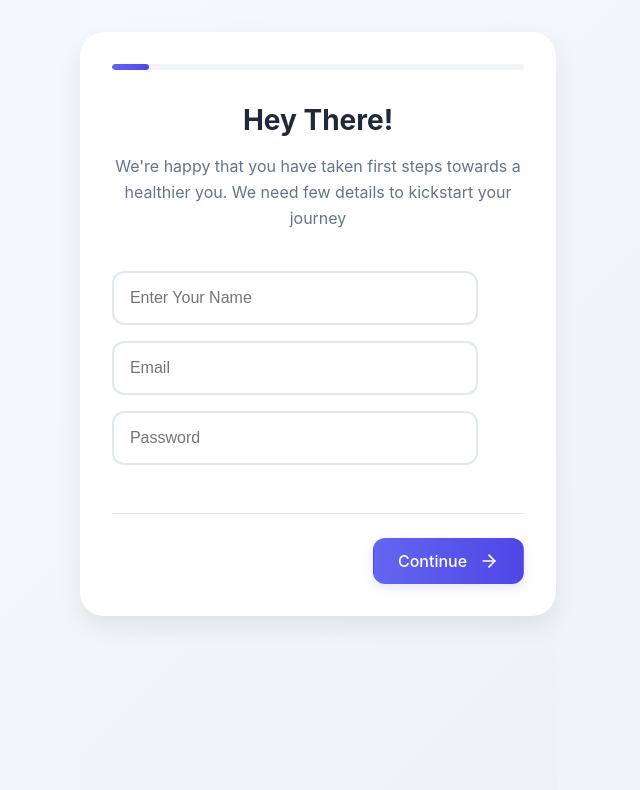
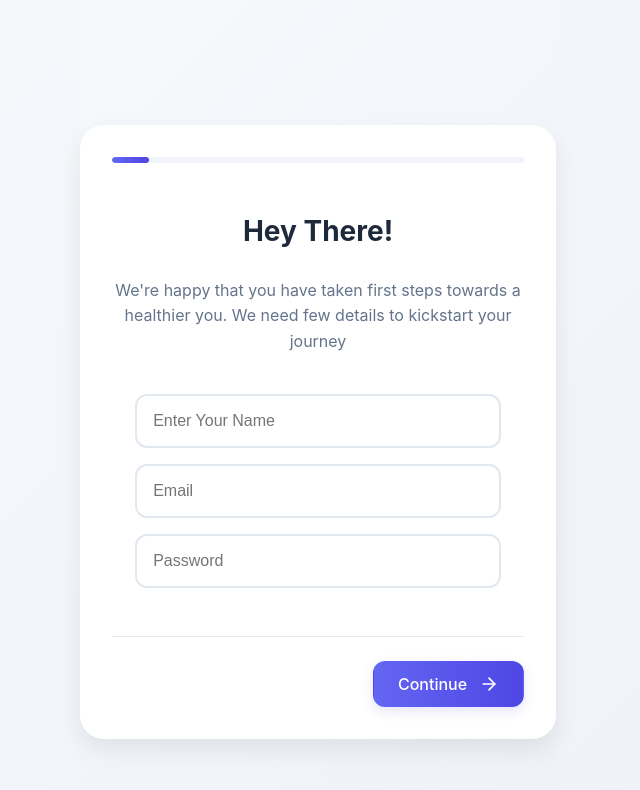
Before and after one commit to RajBarshikar/Plateos, a React (Vite) app in the folder plateos/: page /signup in a window 1280 px wide. Shown: the top 790 px of the page, without its empty margins (322-962 px from the left). Built offline with nearby package versions, Linux system fonts and the light colour scheme.

Commit message:
edited css file

```diff
--- a/plateos/src/components/FormStep.css
+++ b/plateos/src/components/FormStep.css
@@ -20,7 +20,9 @@ body, html {
     display: flex;
     flex-direction: column;
     align-items: center;
+    justify-content: center; /* Centers content vertically */
 }
+
 
 .form-step-inner {
     width: 92%;
@@ -30,6 +32,9 @@ body, html {
     border-radius: 1.5rem;
     box-shadow: 0 10px 25px rgba(0, 0, 0, 0.08);
     transition: all 0.3s ease-in-out;
+    display: flex;
+    flex-direction: column;
+    justify-content: center;
 }
 
 .form-step-inner:hover {
@@ -75,7 +80,13 @@ body, html {
 .step-content {
     flex: 1;
     width: 100%;
+    display: flex;
+    flex-direction: column;
+    align-items: center; /* Centers form fields */
+    justify-content: center; /* Ensures proper vertical alignment */
+
 }
+
 
 .step-navigation {
     display: flex;
@@ -95,6 +106,7 @@ body, html {
     transition: all 0.2s ease;
     text-decoration: none;
     cursor: pointer;
+    text-align: center;
 }
 
 /* Back Button */
--- a/plateos/src/components/LoginPage.css
+++ b/plateos/src/components/LoginPage.css
@@ -38,7 +38,7 @@
   }
 
   .login-input {
-    width: 100%;
+    width: 85%;
     padding: 0.75rem 1rem;
     border: 2px solid #e2e8f0;
     border-radius: 0.75rem;
--- a/plateos/src/components/LoginPage.jsx
+++ b/plateos/src/components/LoginPage.jsx
@@ -62,7 +62,7 @@ function LoginPage() {
         </form>
 
         <p className="login-footer">
-          Don't have an account?{' '}
+          Don't have an account?{''}
           <button
             className="login-link"
             onClick={() => navigate('/signup')}
--- a/plateos/src/components/OnBoardingForm.css
+++ b/plateos/src/components/OnBoardingForm.css
@@ -14,6 +14,9 @@
   max-width: 480px;
   margin: 0 auto;
   width: 100%;
+  display: flex;
+  flex-direction: column;
+  align-items: center;
 }
 
 /* ========== Input Fields ========== */
@@ -25,6 +28,7 @@
   border-radius: 0.75rem;
   font-size: 1rem;
   transition: all 0.3s ease;
+
 }
 
 .form-input {
@@ -101,7 +105,7 @@ input[type="range"]::-webkit-slider-thumb {
 
 .gender-button,
 .diet-button {
-  padding: 2rem 1rem;
+  padding: 2rem 8rem;
   border: 2px solid var(--border-color);
   border-radius: 1rem;
   background: white;
```
